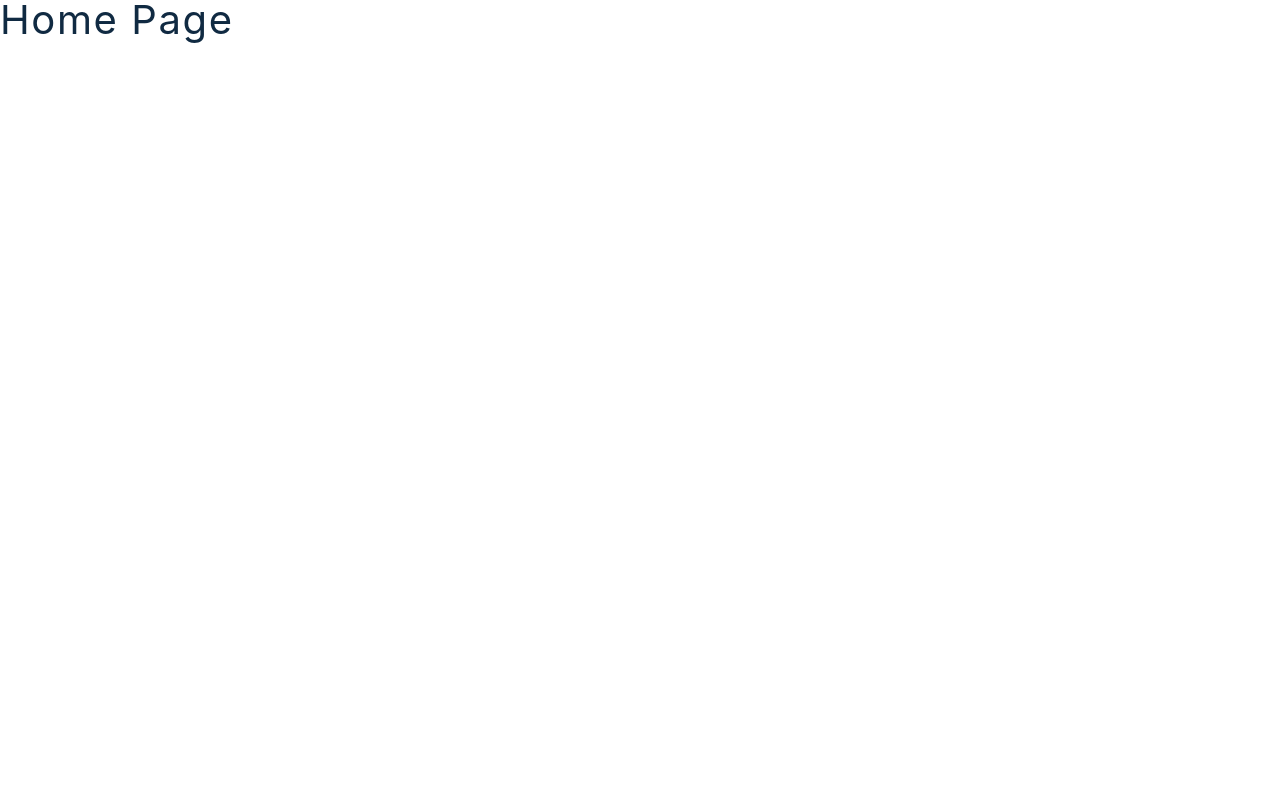
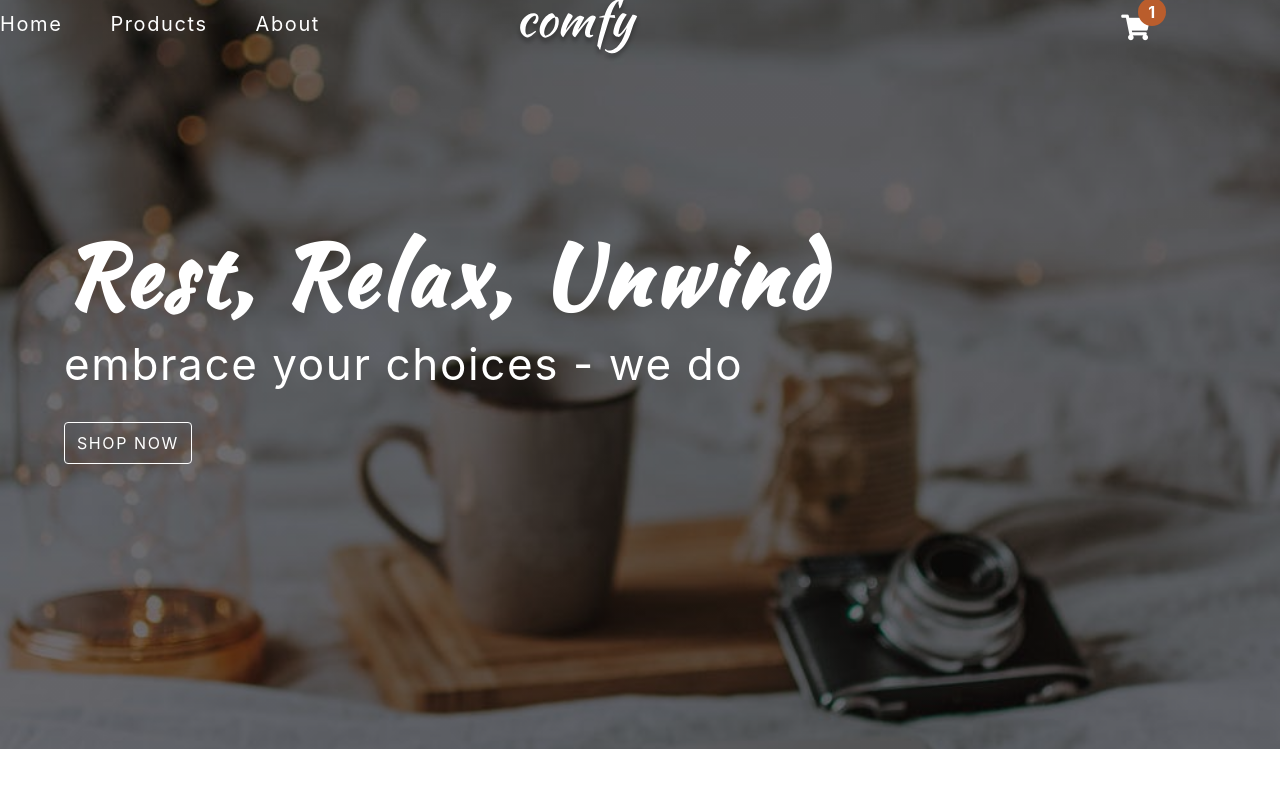
Before and after one commit to ramandeep5176/js-store-pro, a plain HTML site: page index.html in a window 1280 px wide. Drawn offline with Linux system fonts and the light colour scheme.

Commit message:
toggle-enabled

```diff
--- a/index.html
+++ b/index.html
@@ -14,7 +14,74 @@
     <title>Home | Comfy</title>
   </head>
   <body>
-    <h2>home page</h2>
+    <!-- navbar -->
+    <nav class="bavbar">
+      <div class="nav-center">
+        <!-- links -->
+        <div>
+          <button class="toggle-nav">
+            <i class="fas fa-bars"></i>
+          </button>
+          <ul class="nav-links">
+            <li>
+              <a class="nav-link" href="index.html">home</a>
+            </li>
+            <li>
+              <a class="nav-link" href="products.html">products</a>
+            </li>
+            <li>
+              <a class="nav-link" href="about.html">about</a>
+            </li>
+          </ul>
+        </div>
+        <!-- logo -->
+        <img src="./images/logo-white.svg" class="nav-logo" alt="logo" />
+        <!-- cart icon -->
+        <div class="toggle-container">
+          <button class="toggle-cart">
+            <i class="fas fa-shopping-cart"></i>
+          </button>
+          <span class="cart-item-count">1</span>
+        </div>
+      </div>
+    </nav>
+    <!-- hero -->
+    <section class="hero">
+      <div class="hero-container">
+        <h1 class="text-slanted">rest, relax, unwind</h1>
+        <h3>embrace your choices - we do</h3>
+        <a class="hero-btn" href="products.html">shop now</a>
+      </div>
+    </section>
+    <!-- sidebar -->
+    <div class="sidebar-overlay">
+      <aside class="sidebar">
+        <!-- close-btn -->
+        <button class="sidebar-close">
+          <i class="fas fa-times"></i>
+        </button>
+        <!-- links -->
+        <ul class="sidebar-links">
+          <li>
+            <a href="index.html" class="sidebar-link"
+              ><i class="fas fa-home fa-fw"></i> home</a
+            >
+          </li>
+          <li>
+            <a href="products.html" class="sidebar-link"
+              ><i class="fas fa-couch fa-fw"></i> products</a
+            >
+          </li>
+          <li>
+            <a href="about.html" class="sidebar-link"
+              ><i class="fas fa-book fa-fw"></i> about</a
+            >
+          </li>
+        </ul>
+      </aside>
+    </div>
+
+    <!-- js -->
     <script type="module" src="index.js"></script>
   </body>
 </html>
```
